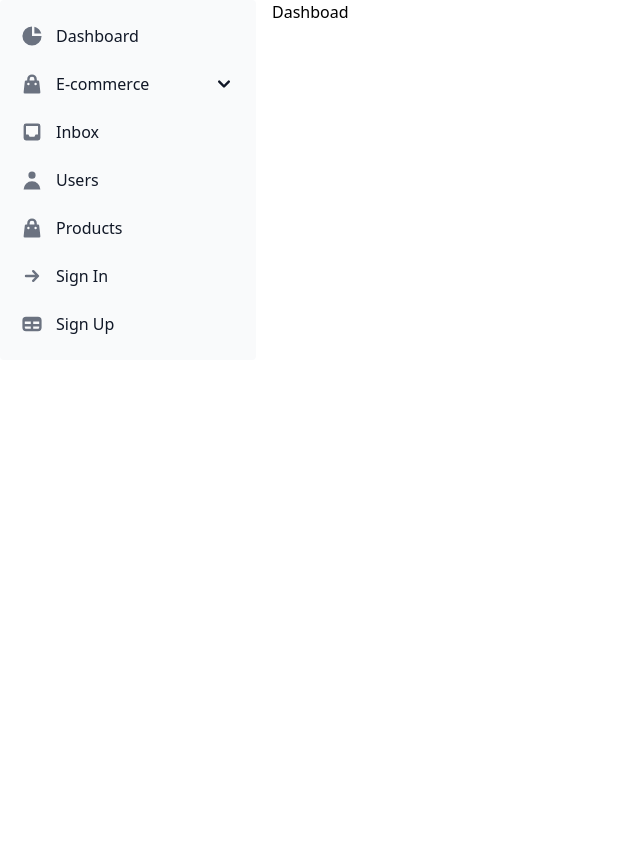
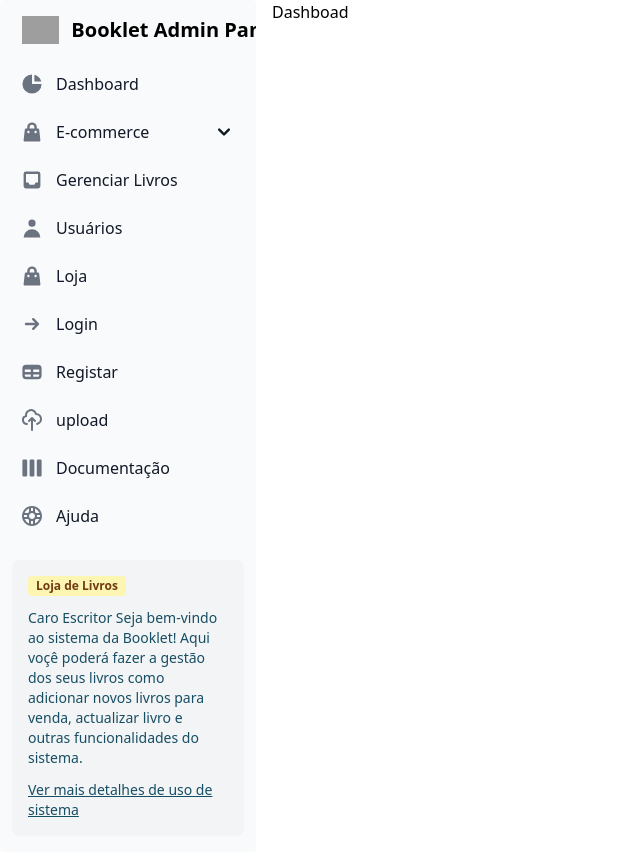
Before and after one commit to msaquende18/BOOKLET, a React (Create React App) app in the folder frontend-booklet-app/: page /admin/dashboard in a window 1280 px wide. Shown: the whole page, without its empty margins (0-640 px from the left). Before the commit the page ends 800 px from the top, so only its background shows below. Built offline with nearby package versions, Linux system fonts and the light colour scheme; grey boxes are pictures that could not be loaded.

Commit message:
admin dashboad actualizado

```diff
--- a/frontend-booklet-app/src/components/dashboard/AdSidebar.jsx
+++ b/frontend-booklet-app/src/components/dashboard/AdSidebar.jsx
@@ -1,46 +1,91 @@
 import React from 'react'
-import { Sidebar } from "flowbite-react";
+import { Badge, Sidebar } from "flowbite-react";
 import {
   HiArrowSmRight,
   HiChartPie,
   HiInbox,
+  HiOutlineCloudUpload,
   HiShoppingBag,
   HiTable,
   HiUser,
-  HiViewBoards,
+  HiViewBoards
 } from "react-icons/hi";
+import {
+  BiBuoy
+} from "react-icons/bi";
+
+import imagemUsuario from '../../assets/fotoPerfil.jpg';
+
 
 const AdSidebar = () => {
   return (
     <Sidebar aria-label="Sidebar with multi-level dropdown example">
+      <Sidebar.Logo href="#" img={imagemUsuario} imgAlt="Foto Admin">
+        <p>Booklet Admin Panel</p>
+      </Sidebar.Logo>
       <Sidebar.Items>
         <Sidebar.ItemGroup>
           <Sidebar.Item href="#" icon={HiChartPie}>
             <p>Dashboard</p>
           </Sidebar.Item>
           <Sidebar.Collapse icon={HiShoppingBag} label="E-commerce">
-            <Sidebar.Item href="#">Products</Sidebar.Item>
-            <Sidebar.Item href="#">Sales</Sidebar.Item>
-            <Sidebar.Item href="#">Refunds</Sidebar.Item>
-            <Sidebar.Item href="#">Shipping</Sidebar.Item>
+            <Sidebar.Item href="#">Productos</Sidebar.Item>
+            <Sidebar.Item href="#">Vendas</Sidebar.Item>
+            <Sidebar.Item href="#">Reembolsos</Sidebar.Item>
+            <Sidebar.Item href="#">Entregas</Sidebar.Item>
           </Sidebar.Collapse>
           <Sidebar.Item href="#" icon={HiInbox}>
-            <p>Inbox</p>
+            <p>Gerenciar Livros</p>
           </Sidebar.Item>
           <Sidebar.Item href="#" icon={HiUser}>
-            <p>Users</p>
+            <p>Usuários</p>
           </Sidebar.Item>
           <Sidebar.Item href="#" icon={HiShoppingBag}>
-            <p>Products</p>
+            <p>Loja</p>
           </Sidebar.Item>
           <Sidebar.Item href="#" icon={HiArrowSmRight}>
-            <p>Sign In</p>
+            <p>Login</p>
           </Sidebar.Item>
           <Sidebar.Item href="#" icon={HiTable}>
-            <p>Sign Up</p>
+            <p>Registar</p>
+          </Sidebar.Item>
+
+          <Sidebar.Item href="#" icon={HiOutlineCloudUpload}>
+            <p>upload</p>
+          </Sidebar.Item>
+
+          <Sidebar.Item href="#" icon={HiViewBoards}>
+            <p>Documentação</p>
+          </Sidebar.Item>
+
+          <Sidebar.Item href="#" icon={BiBuoy}>
+            <p>Ajuda</p>
           </Sidebar.Item>
         </Sidebar.ItemGroup>
       </Sidebar.Items>
+      <Sidebar.CTA>
+        <div className="mb-3 flex items-center">
+          <Badge color="warning">Loja de Livros</Badge>
+          <button
+            aria-label="Close"
+            className="-m-1.5 ml-auto inline-flex h-6 w-6 rounded-lg bg-gray-100 p-1 text-cyan-900 hover:bg-gray-200 focus:ring-2 focus:ring-gray-400 dark:bg-gray-700 dark:text-gray-400 dark:hover:bg-gray-600"
+            type="button"
+          ></button>
+        </div>
+        <div className="mb-3 text-sm text-cyan-900 dark:text-gray-400">
+          <p>
+            Caro Escritor Seja bem-vindo ao sistema da Booklet! Aqui voçê poderá
+            fazer a gestão dos seus livros como adicionar novos livros para
+            venda, actualizar livro e outras funcionalidades do sistema.
+          </p>
+        </div>
+        <a
+          className="text-sm text-cyan-900 underline hover:text-cyan-800 dark:text-gray-400 dark:hover:text-gray-300"
+          href="#"
+        >
+          <p>Ver mais detalhes de uso de sistema</p>
+        </a>
+      </Sidebar.CTA>
     </Sidebar>
   );
 }
```
